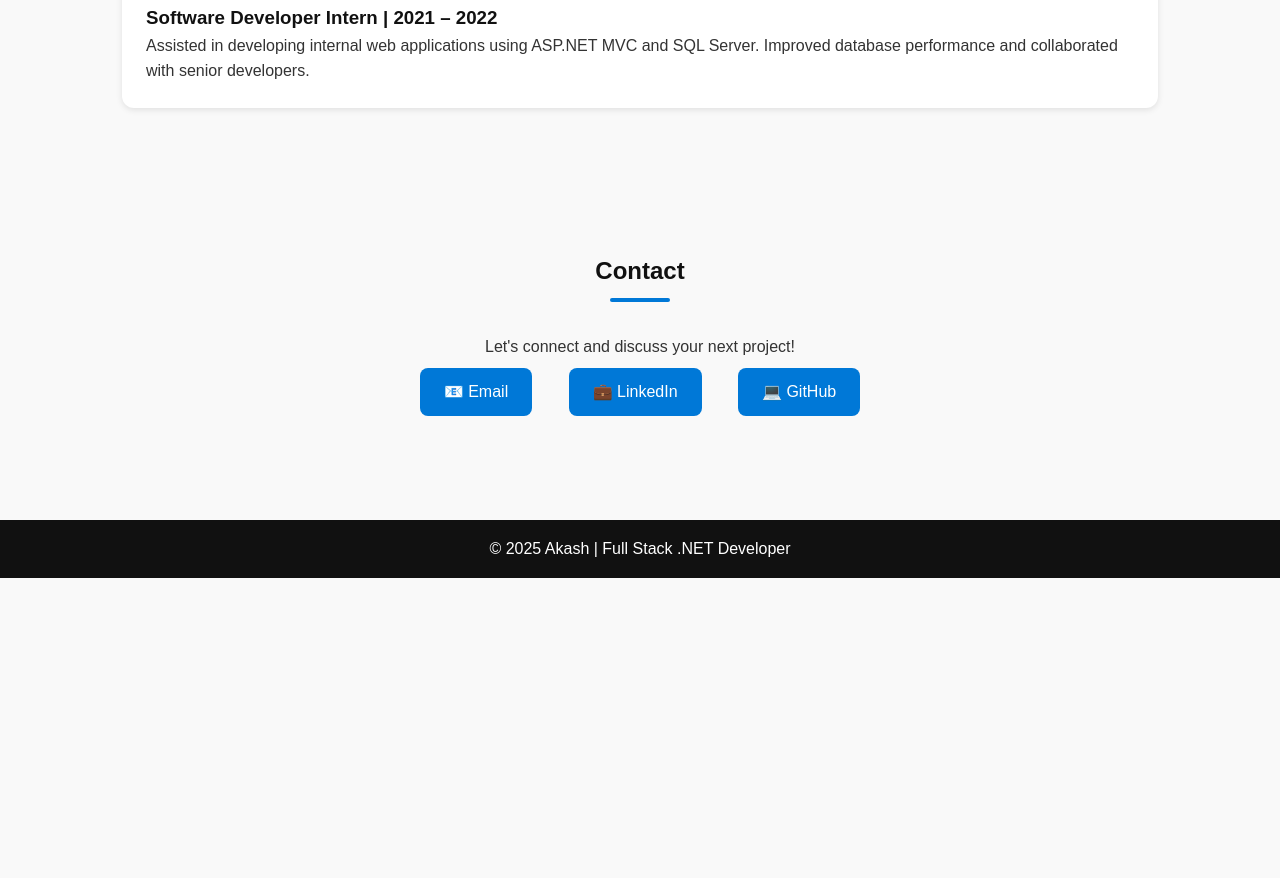
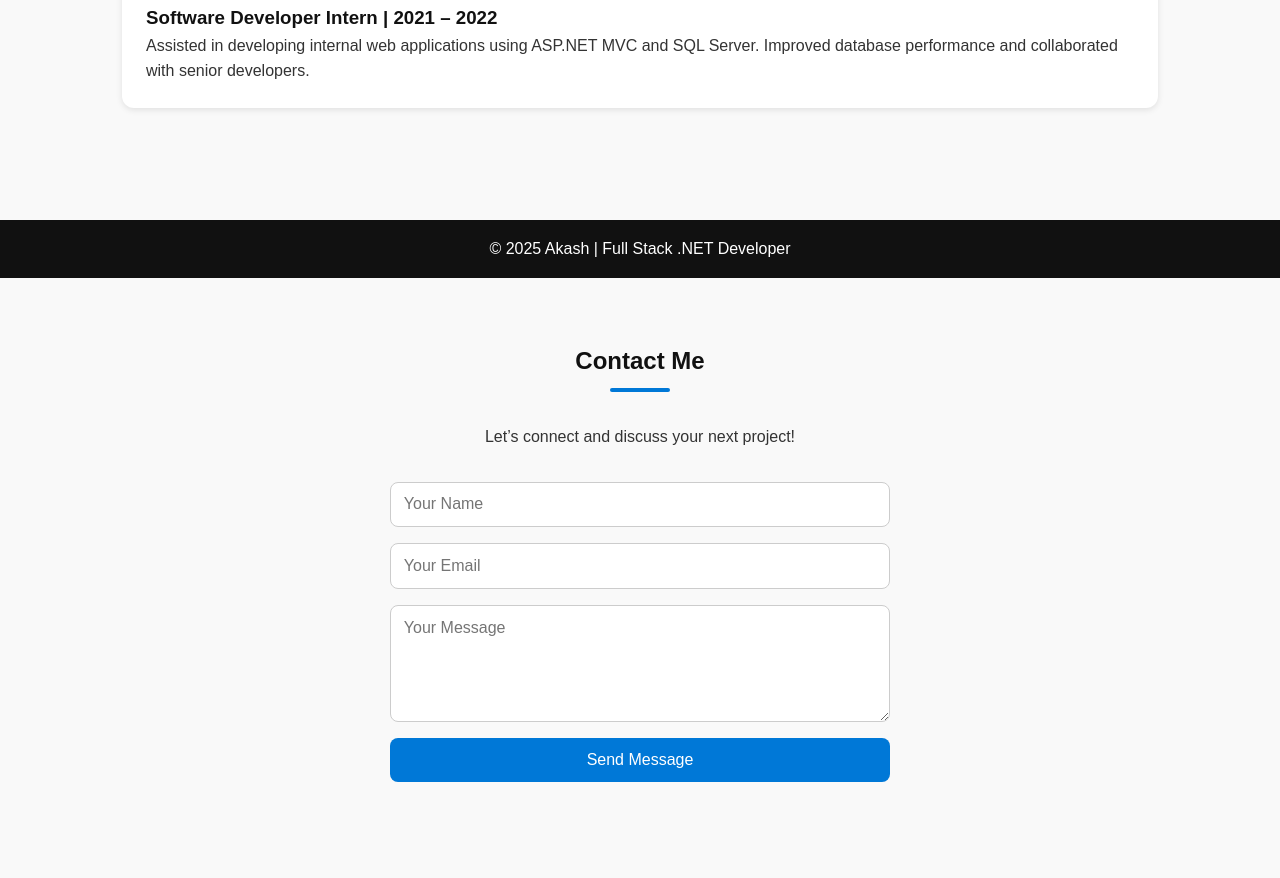
Before and after one commit to Agraharia/portfolio, a plain HTML site: page index.html in a window 1280 px wide. Shown: the part 1992-2870 px from the top of the page. Before the commit the page ends 2570 px from the top, so only its background shows below. Drawn offline with nearby package versions, Linux system fonts and the light colour scheme.

Commit message:
Update index.html

```diff
--- a/index.html
+++ b/index.html
@@ -183,6 +183,43 @@
       padding: 1rem;
       margin-top: 2rem;
     }
+
+    #contact-form {
+    max-width: 500px;
+    margin: 2rem auto;
+    display: flex;
+    flex-direction: column;
+    gap: 1rem;
+  }
+
+  #contact-form input,
+  #contact-form textarea {
+    padding: 0.8rem;
+    border: 1px solid #ccc;
+    border-radius: 8px;
+    font-size: 1rem;
+  }
+
+  #contact-form button {
+    background: #0078d7;
+    color: white;
+    border: none;
+    padding: 0.8rem;
+    font-size: 1rem;
+    border-radius: 8px;
+    cursor: pointer;
+    transition: 0.3s;
+  }
+
+  #contact-form button:hover {
+    background: #005fa3;
+  }
+
+  #response-message {
+    text-align: center;
+    margin-top: 1rem;
+    font-weight: 500;
+  }
   </style>
 </head>
 
@@ -261,17 +298,52 @@
     </div>
   </section>
 
-  <section id="contact" class="contact">
+  <!-- <section id="contact" class="contact">
     <h2>Contact</h2>
     <p>Let's connect and discuss your next project!</p>
     <a href="mailto:your.email@gmail.com">📧 Email</a>
     <a href="https://linkedin.com/in/akash" target="_blank">💼 LinkedIn</a>
     <a href="https://github.com/akash" target="_blank">💻 GitHub</a>
-  </section>
+  </section> -->
 
   <footer>
     <p>© 2025 Akash | Full Stack .NET Developer</p>
   </footer>
+  <section id="contact" class="contact">
+  <h2>Contact Me</h2>
+  <p>Let’s connect and discuss your next project!</p>
+
+  <form id="contact-form">
+    <input type="text" id="name" name="from_name" placeholder="Your Name" required>
+    <input type="email" id="email" name="from_email" placeholder="Your Email" required>
+    <textarea id="message" name="message" placeholder="Your Message" rows="5" required></textarea>
+    <button type="submit">Send Message</button>
+  </form>
+
+  <p id="response-message"></p>
+</section>
+
+<!-- EmailJS Script -->
+<script src="https://cdn.jsdelivr.net/npm/emailjs-com@3/dist/email.min.js"></script>
+<script>
+  (function() {
+    emailjs.init("YOUR_PUBLIC_KEY"); // Replace with your actual public key
+  })();
+
+  document.getElementById("contact-form").addEventListener("submit", function(e) {
+    e.preventDefault();
+
+    emailjs.sendForm("YOUR_SERVICE_ID", "YOUR_TEMPLATE_ID", this)
+      .then(function() {
+        document.getElementById("response-message").innerText = "✅ Message sent successfully!";
+        document.getElementById("contact-form").reset();
+      }, function(error) {
+        document.getElementById("response-message").innerText = "❌ Failed to send message. Try again.";
+        console.log(error);
+      });
+  });
+</script>
+
 
 </body>
 </html>
```
